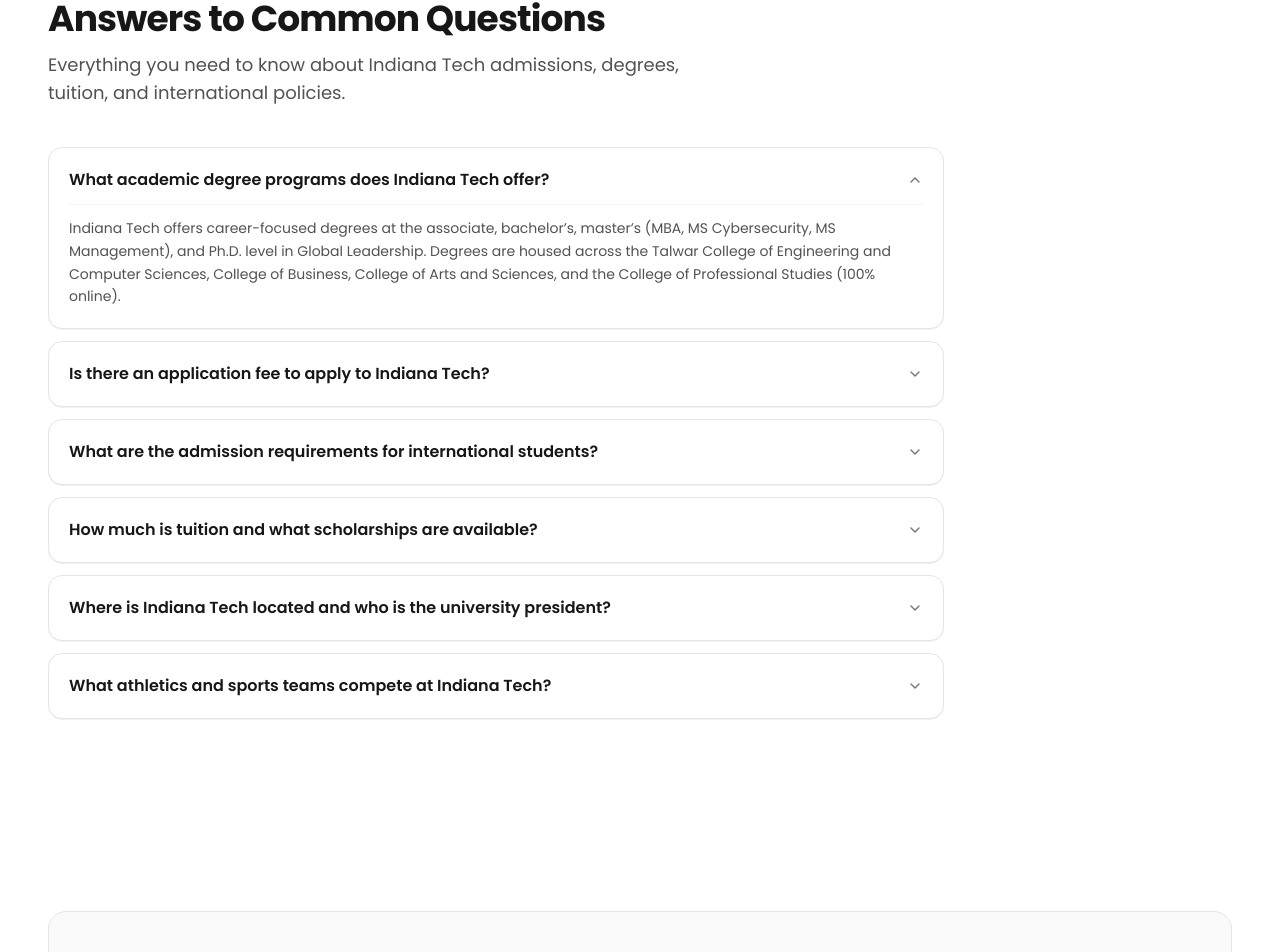
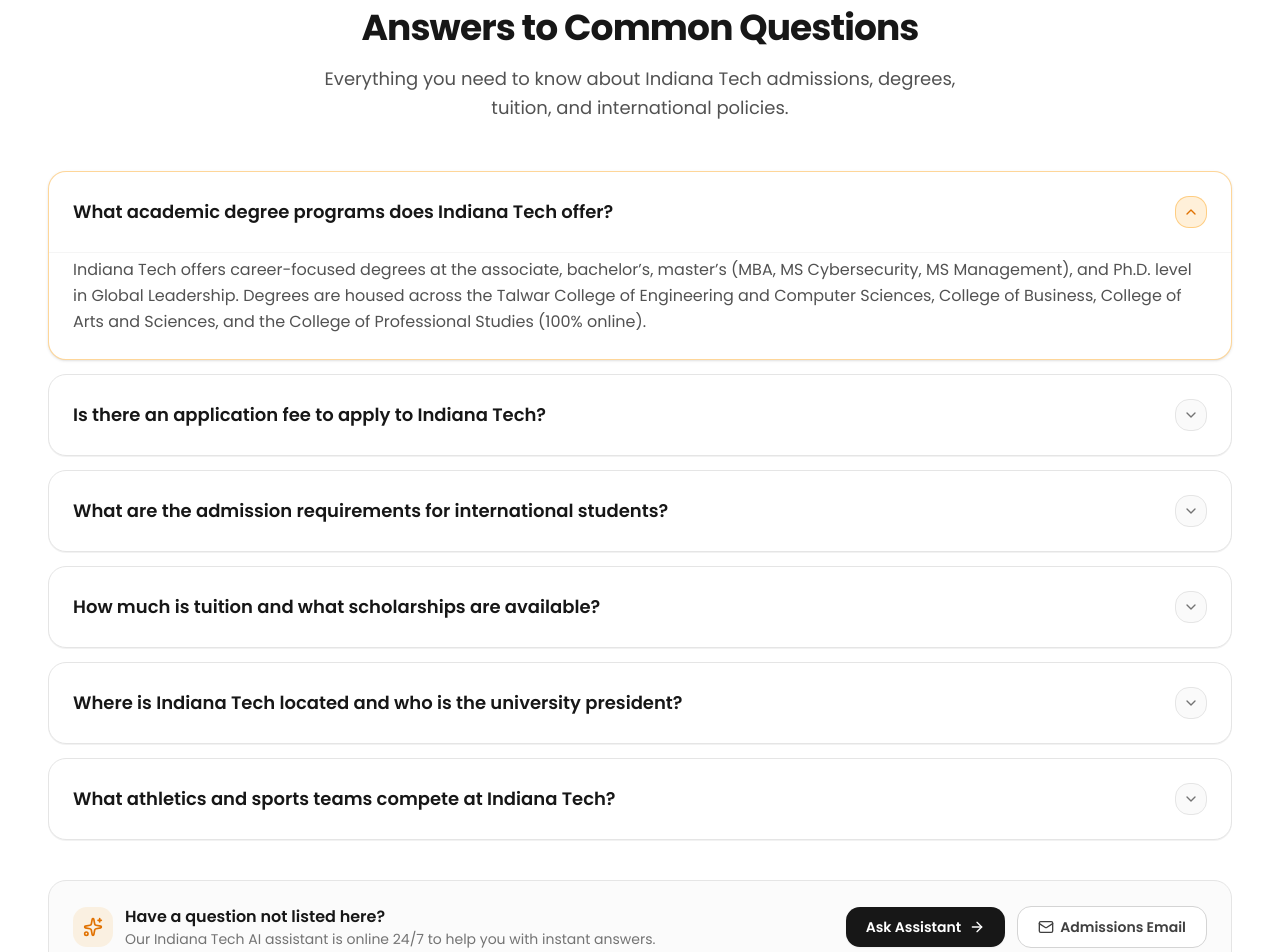
Before and after one commit to gopalgyprc/ai-chat, a Next.js app: page / in a window 1280 px wide. Shown: the part 4469-5421 px from the top of the page. Built offline with nearby package versions, Linux system fonts and the light colour scheme; no server answers.

Commit message:
some UI fixed

```diff
--- a/components/landing/FaqSection.tsx
+++ b/components/landing/FaqSection.tsx
@@ -1,7 +1,8 @@
 'use client'
 
 import React, { useState } from 'react'
-import { ChevronDown, Building2 } from 'lucide-react'
+import Link from 'next/link'
+import { ChevronDown, Building2, Sparkles, Mail, ArrowRight } from 'lucide-react'
 
 export function FaqSection() {
   const [openIdx, setOpenIdx] = useState<number | null>(0)
@@ -35,47 +36,99 @@ export function FaqSection() {
 
   return (
     <section id="faq" className="relative mx-auto w-full max-w-7xl px-4 sm:px-8 lg:px-12 py-16 sm:py-24 border-t border-neutral-100 dark:border-neutral-900">
-      <div className="max-w-2xl">
-        <div className="mb-3 inline-flex items-center gap-2 rounded-full border border-amber-500/30 bg-amber-500/10 px-3.5 py-1 text-xs font-semibold text-amber-600 dark:text-amber-400">
+      {/* Centered Header */}
+      <div className="text-center max-w-3xl mx-auto">
+        <div className="mb-3.5 inline-flex items-center gap-2 rounded-full border border-amber-500/30 bg-amber-500/10 px-4 py-1.5 text-xs font-semibold text-amber-600 dark:text-amber-400 shadow-2xs">
           <Building2 className="size-3.5" />
           <span>Frequently Asked Questions</span>
         </div>
-        <h2 className="text-2xl sm:text-3xl lg:text-4xl font-bold tracking-tight text-neutral-900 dark:text-white">
+        <h2 className="text-3xl sm:text-4xl font-bold tracking-tight text-neutral-900 dark:text-white leading-tight">
           Answers to Common Questions
         </h2>
-        <p className="mt-3 text-sm sm:text-base lg:text-lg text-neutral-600 dark:text-neutral-400">
+        <p className="mt-3.5 text-base sm:text-lg text-neutral-600 dark:text-neutral-400 leading-relaxed max-w-2xl mx-auto">
           Everything you need to know about Indiana Tech admissions, degrees, tuition, and international policies.
         </p>
       </div>
 
-      <div className="mt-10 max-w-4xl space-y-3">
+      {/* Full-Width Accordion List */}
+      <div className="mt-12 w-full space-y-3.5">
         {faqs.map((faq, idx) => {
           const isOpen = openIdx === idx
           return (
             <div
               key={faq.q}
-              className="rounded-xl border border-neutral-200 bg-white p-5 dark:border-neutral-800 dark:bg-[#121214] shadow-2xs hover:border-amber-500/30 transition-colors"
+              className={`w-full rounded-2xl border transition-all duration-200 ${
+                isOpen
+                  ? 'border-amber-500/40 bg-white dark:border-amber-500/30 dark:bg-[#151518] shadow-sm'
+                  : 'border-neutral-200 bg-white hover:border-neutral-300 dark:border-neutral-800 dark:bg-[#121214] dark:hover:border-neutral-700 shadow-2xs'
+              }`}
             >
               <button
                 onClick={() => setOpenIdx(isOpen ? null : idx)}
-                className="flex w-full items-center justify-between text-left text-sm sm:text-base font-semibold text-neutral-900 dark:text-white cursor-pointer"
+                className="flex w-full items-center justify-between p-5 sm:p-6 text-left cursor-pointer group"
               >
-                <span>{faq.q}</span>
-                <ChevronDown
-                  className={`size-4 text-neutral-500 transition-transform duration-200 shrink-0 ml-4 ${
-                    isOpen ? 'rotate-180 text-amber-500' : ''
+                <span className="text-base sm:text-lg font-semibold text-neutral-900 dark:text-white pr-4 group-hover:text-amber-600 dark:group-hover:text-amber-400 transition-colors">
+                  {faq.q}
+                </span>
+                <div
+                  className={`flex size-8 shrink-0 items-center justify-center rounded-xl border transition-all duration-200 ${
+                    isOpen
+                      ? 'border-amber-500/40 bg-amber-500/15 text-amber-600 dark:text-amber-400'
+                      : 'border-neutral-200 bg-neutral-50 text-neutral-500 group-hover:bg-neutral-100 dark:border-neutral-800 dark:bg-neutral-900 dark:text-neutral-400 dark:group-hover:bg-neutral-800'
                   }`}
-                />
+                >
+                  <ChevronDown
+                    className={`size-4 transition-transform duration-200 ${
+                      isOpen ? 'rotate-180' : ''
+                    }`}
+                  />
+                </div>
               </button>
               {isOpen && (
-                <p className="mt-3 text-xs sm:text-sm text-neutral-600 dark:text-neutral-300 leading-relaxed border-t border-neutral-100 dark:border-neutral-800/70 pt-3">
-                  {faq.a}
-                </p>
+                <div className="px-5 sm:px-6 pb-6 pt-1 border-t border-neutral-100 dark:border-neutral-800/70">
+                  <p className="text-sm sm:text-base text-neutral-600 dark:text-neutral-300 leading-relaxed">
+                    {faq.a}
+                  </p>
+                </div>
               )}
             </div>
           )
         })}
       </div>
+
+      {/* Bottom Full-Width Quick Help Strip */}
+      <div className="mt-10 flex flex-col sm:flex-row items-center justify-between gap-4 rounded-2xl border border-neutral-200 bg-neutral-50/80 p-5 sm:p-6 dark:border-neutral-800 dark:bg-[#141416]">
+        <div className="flex items-center gap-3 text-center sm:text-left">
+          <div className="flex size-10 shrink-0 items-center justify-center rounded-xl bg-amber-500/10 text-amber-600 dark:bg-amber-400/10 dark:text-amber-400">
+            <Sparkles className="size-5" />
+          </div>
+          <div>
+            <h3 className="text-sm sm:text-base font-semibold text-neutral-900 dark:text-white">
+              Have a question not listed here?
+            </h3>
+            <p className="text-xs sm:text-sm text-neutral-500 dark:text-neutral-400">
+              Our Indiana Tech AI assistant is online 24/7 to help you with instant answers.
+            </p>
+          </div>
+        </div>
+
+        <div className="flex items-center gap-3 w-full sm:w-auto">
+          <Link
+            href="/chat"
+            className="flex w-full sm:w-auto items-center justify-center gap-2 rounded-xl bg-neutral-900 px-5 py-2.5 text-xs sm:text-sm font-semibold text-white transition-all hover:bg-neutral-800 dark:bg-amber-400 dark:text-black dark:hover:bg-amber-300 shadow-xs"
+          >
+            <span>Ask Assistant</span>
+            <ArrowRight className="size-4" />
+          </Link>
+          <a
+            href="mailto:admissions@indianatech.edu"
+            className="flex w-full sm:w-auto items-center justify-center gap-1.5 rounded-xl border border-neutral-300 bg-white px-5 py-2.5 text-xs sm:text-sm font-semibold text-neutral-700 hover:bg-neutral-100 dark:border-neutral-700 dark:bg-neutral-800 dark:text-neutral-200 dark:hover:bg-neutral-700 transition-colors"
+          >
+            <Mail className="size-4" />
+            <span>Admissions Email</span>
+          </a>
+        </div>
+      </div>
     </section>
   )
 }
```
Also changed, not shown: 2 other files (tests, documents, lock files or other folders).
